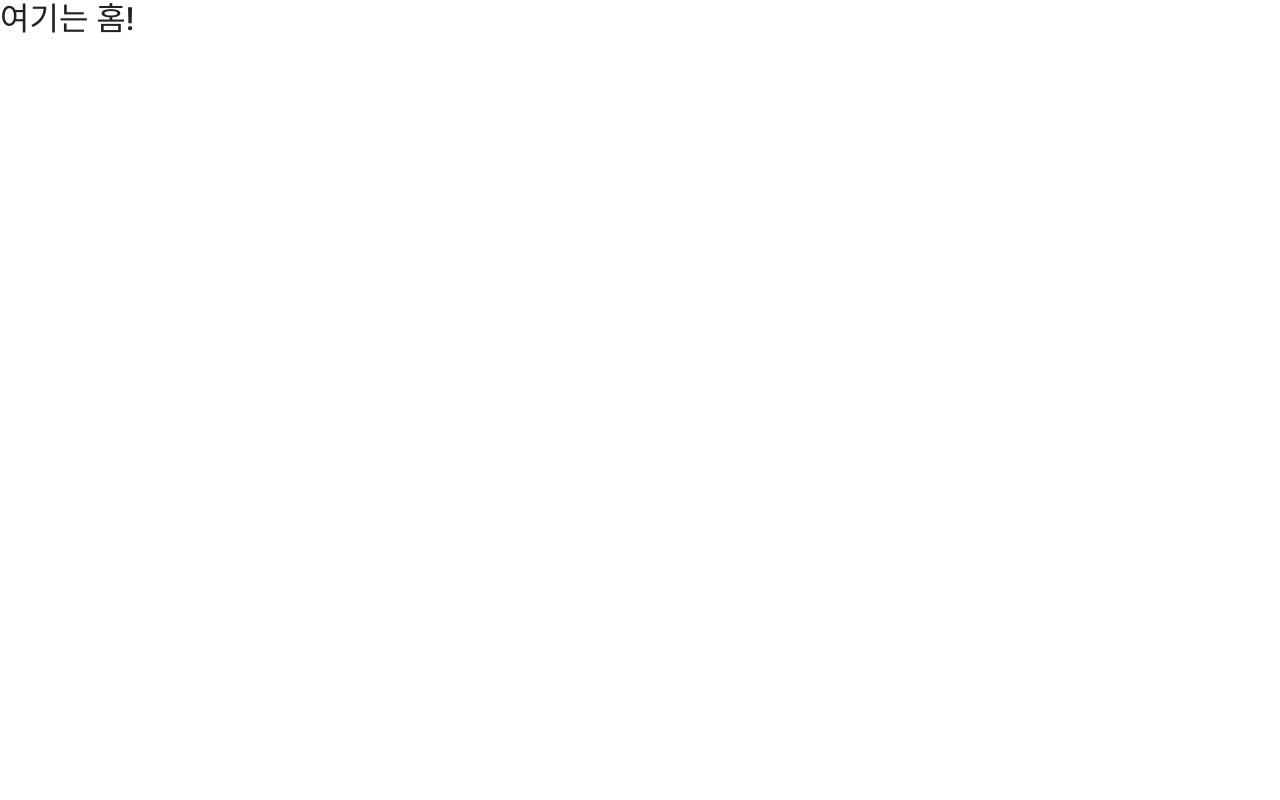
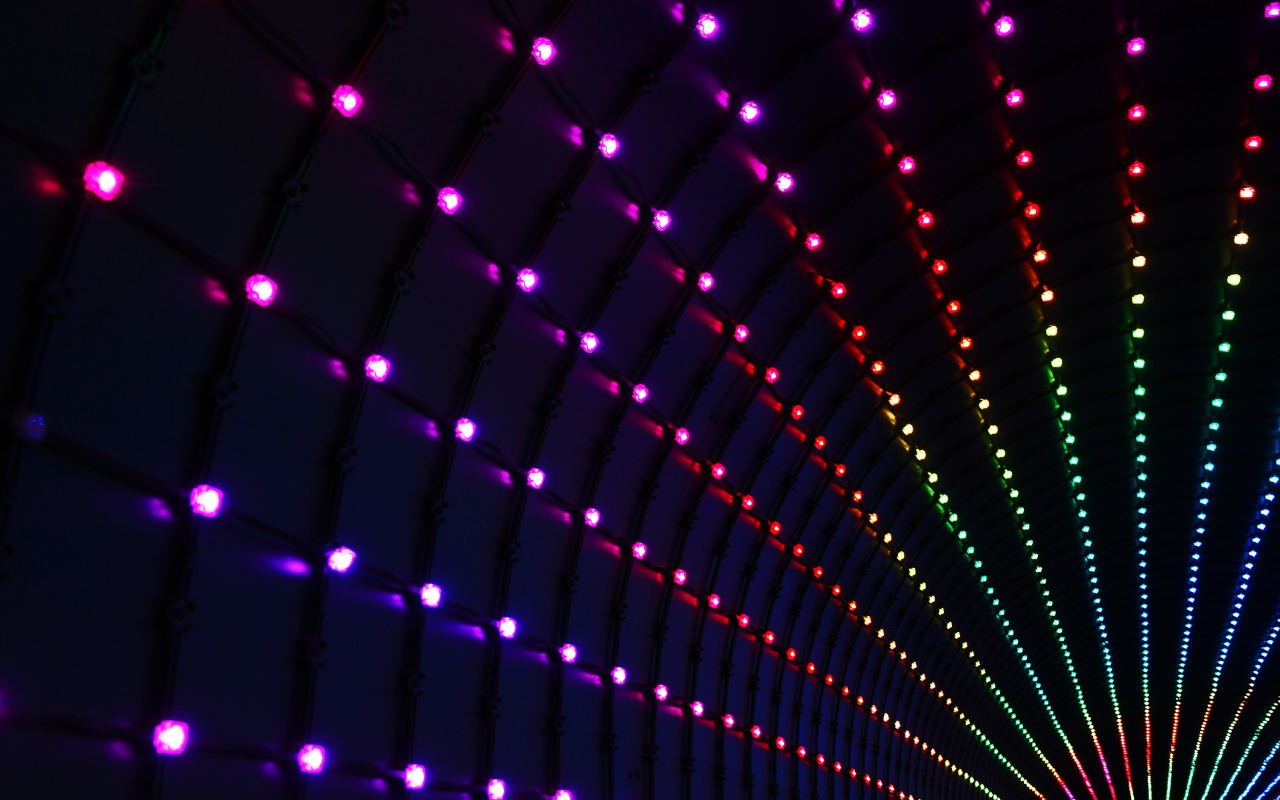
Before and after one commit to dymin01/Dancing-Go, a Vue app in the folder DancingGo/frontend/: page /home in a window 1280 px wide. Built offline with nearby package versions, Linux system fonts and the light colour scheme.

Commit message:
#S05P21A105-480 FE [추가] Home 배경 이미지 추가

```diff
--- a/DancingGo/frontend/src/views/Home.vue
+++ b/DancingGo/frontend/src/views/Home.vue
@@ -1,6 +1,6 @@
 <template>
   <div>
-    <h2>여기는 홈!</h2>
+    <v-img id="background" src="images/home/home_background.jpg"></v-img>
   </div>
 </template>
 
@@ -10,6 +10,9 @@ export default {
 }
 </script>
 
-<style>
-
+<style scoped>
+#background {
+  width: 100vw;
+  height: 100vh;
+}
 </style>
```
Also changed, not shown: DancingGo/frontend/public/images/home/home_background.jpg (added).
